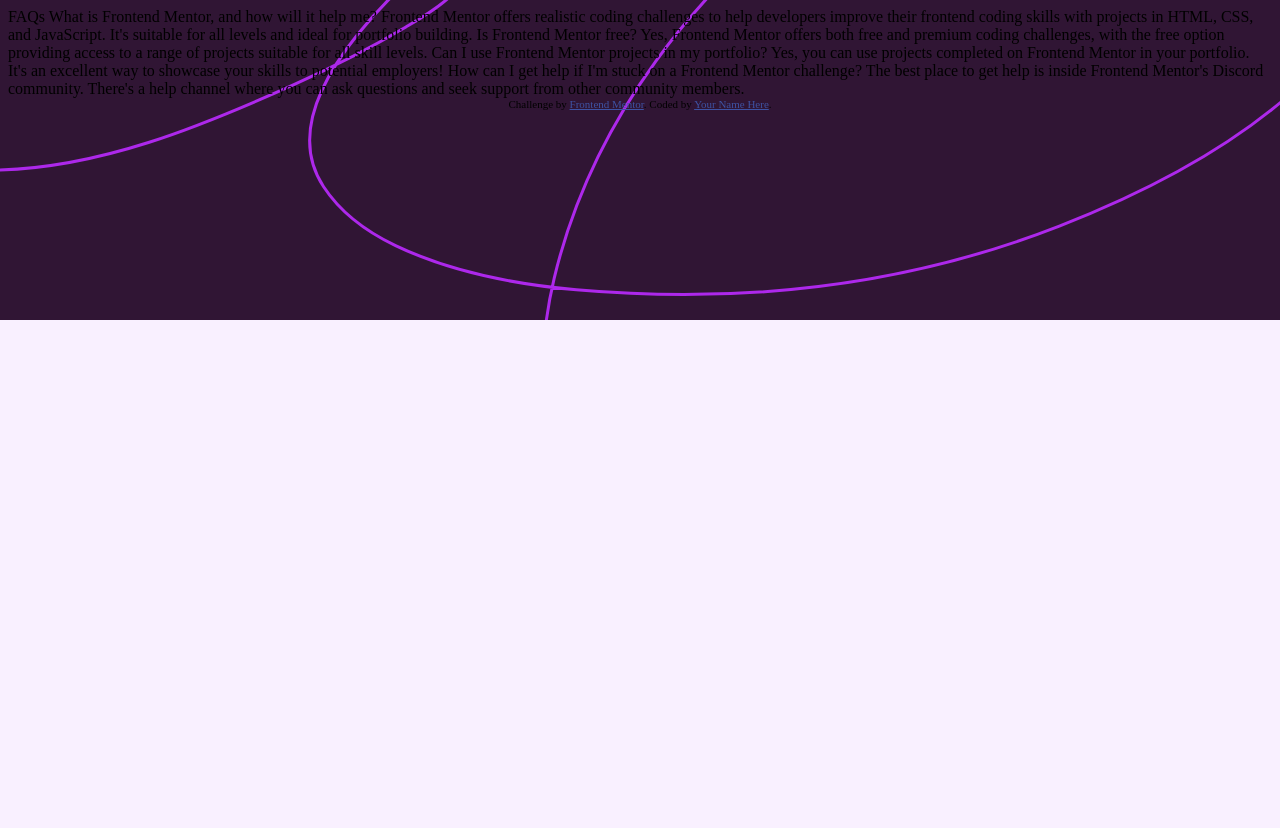
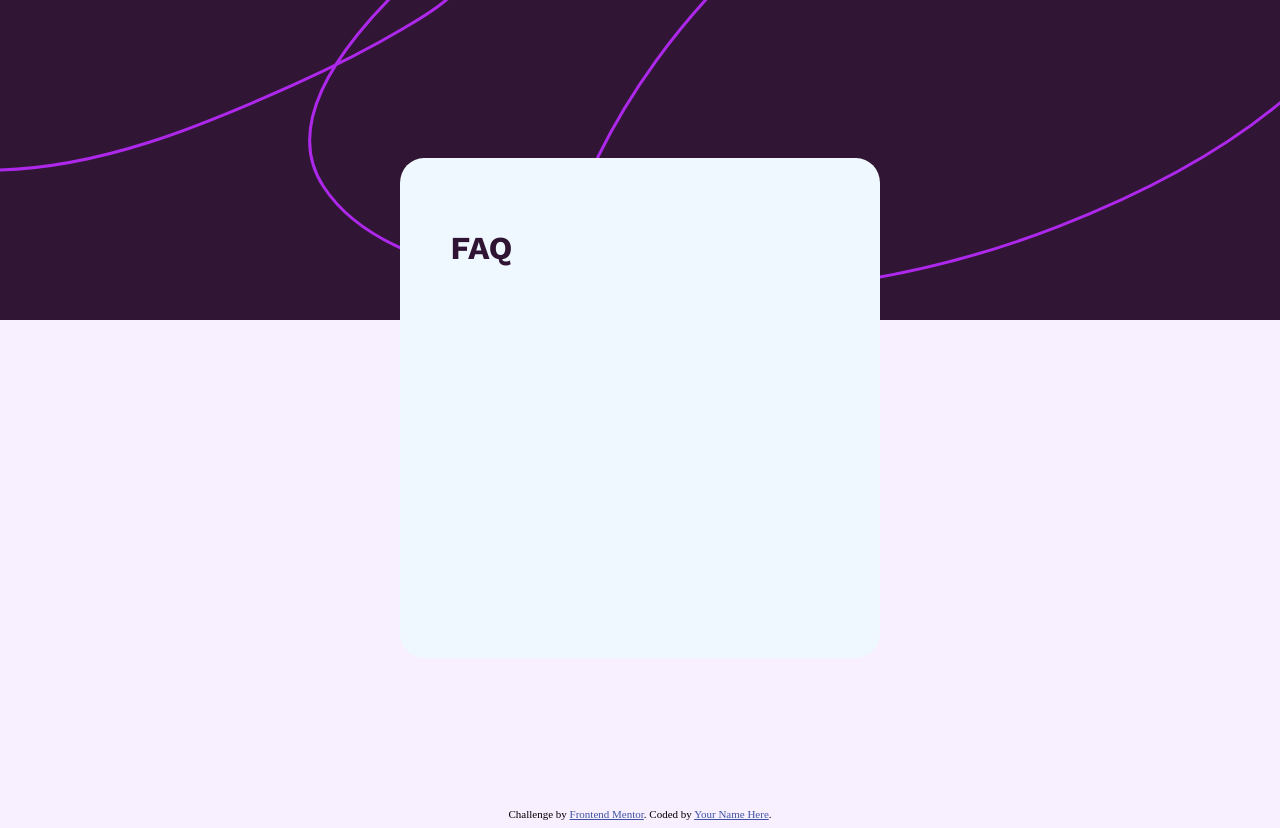
Before and after one commit to SrinathKadam048/FAQ-Accordian, a plain HTML site: page index.html in a window 1280 px wide. Before the commit the page ends 800 px from the top, so only its background shows below. Drawn offline with Linux system fonts and the light colour scheme.

Commit message:
added centered container for FAQ

```diff
--- a/index.html
+++ b/index.html
@@ -25,9 +25,17 @@
 </head>
 
 <body>
-  FAQs
+  <div class="container">
+    <div class="faq-container">
+      <div class="faq-header">
+        <h1>FAQ</h1>
+      </div>
+    </div>
+  </div>
 
-  What is Frontend Mentor, and how will it help me?
+
+
+  <!-- What is Frontend Mentor, and how will it help me?
 
   Frontend Mentor offers realistic coding challenges to help developers improve their
   frontend coding skills with projects in HTML, CSS, and JavaScript. It's suitable for
@@ -47,7 +55,7 @@
 
   The best place to get help is inside Frontend Mentor's Discord community. There's a help
   channel where you can ask questions and seek support from other community members.
-
+ -->
 
   <div class="attribution">
     Challenge by <a href="https://www.frontendmentor.io?ref=challenge" target="_blank">Frontend Mentor</a>.
--- a/styles.css
+++ b/styles.css
@@ -5,11 +5,30 @@
 
 h1 {
     font-family: 'sans-work';
-    color: red;
+    color: hsl(292, 42%, 14%);
 }
 
 body {
     background-image: url(./assets/images/background-pattern-desktop.svg);
-    background-repeat: no-repeat;
-    background-color: hsl(275, 100%, 97%)
+    background-repeat: repeat-x;
+    background-color: hsl(275, 100%, 97%);
+
 }
+
+.container {
+    display: flex;
+    flex-direction: column;
+    align-items: center;
+    justify-content: center;
+    height: 100vh;
+}
+
+.faq-container {
+    width: 30%;
+    height: 50%;
+    padding: 50px;
+    border-radius: 5%;
+    background-color: aliceblue;
+    display: flex;
+    flex-direction: column;
+}
```
